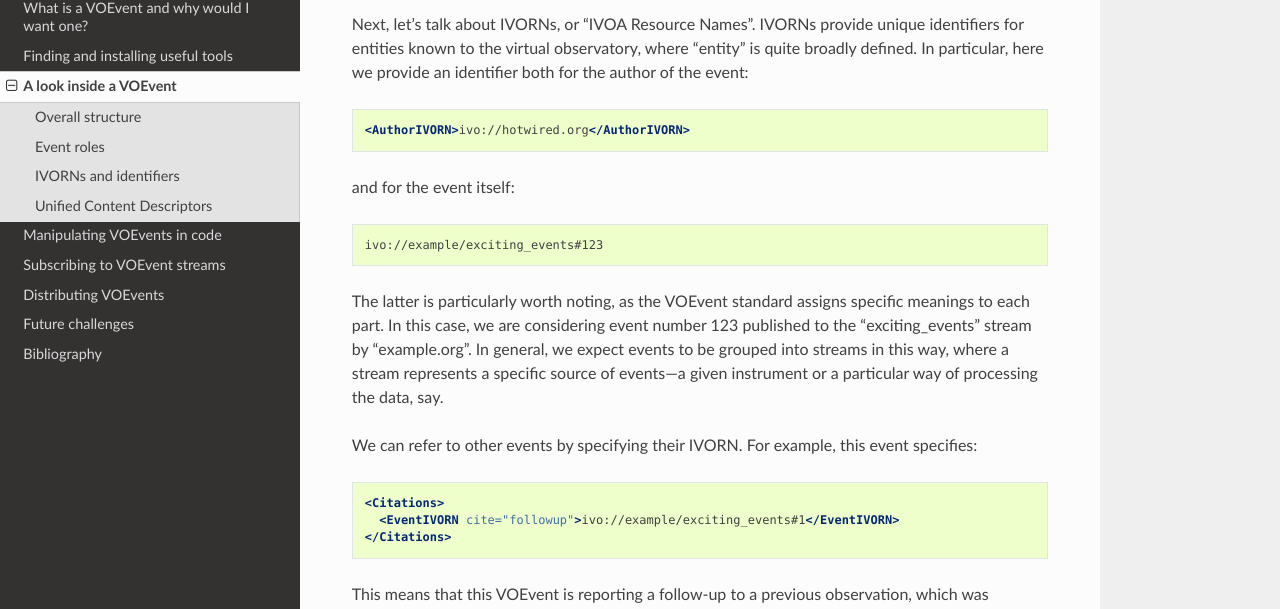
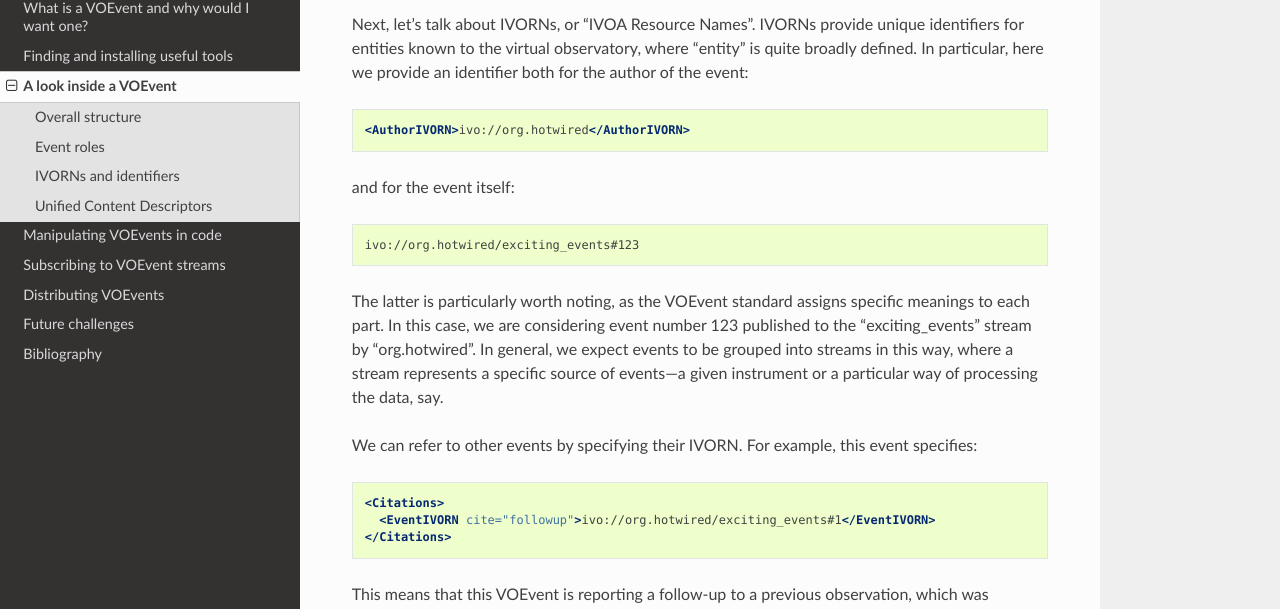
Before and after one commit to jdswinbank/voevent-notes, a Sphinx documentation site: the page built from docs/reading.rst, in a window 1280 px wide and 900 px high, scrolled down 2178 px. Shown: the part 137-746 px from the top of the window. Built offline with Sphinx 7.4.7 and the Read the Docs theme 2.0.0, drawn with Linux system fonts in a browser that asks for light colours; some of the changed text lies outside the part shown.

Commit message:
Use org.hotwired as the authority identifier.
Broadly following the advice in
http://www.ivoa.net/documents/REC/Identifiers/Identifiers-20070302.html
§3.1.1.

```diff
--- a/docs/parse.rst
+++ b/docs/parse.rst
@@ -56,7 +56,7 @@ XML boilerplate that we skipped over) of the root ``VOEvent`` element are access
 dictionary on ``v``::
 
    In [4]: v.attrib['ivorn']
-   Out[4]: 'ivo://example/exciting_events#123'
+   Out[4]: 'ivo://org.hotwired/exciting_events#123'
 
    In [5]: v.attrib['role']
    Out[5]: 'test'
--- a/docs/reading.rst
+++ b/docs/reading.rst
@@ -72,17 +72,17 @@ identifier both for the author of the event:
 
 .. code-block:: xml
 
-   <AuthorIVORN>ivo://hotwired.org</AuthorIVORN>
+   <AuthorIVORN>ivo://org.hotwired</AuthorIVORN>
 
 and for the event itself:
 
 .. code-block:: xml
 
-   ivo://example/exciting_events#123
+   ivo://org.hotwired/exciting_events#123
 
 The latter is particularly worth noting, as the VOEvent standard assigns
 specific meanings to each part. In this case, we are considering event number
-123 published to the "exciting_events" stream by "example.org". In general, we
+123 published to the "exciting_events" stream by "org.hotwired". In general, we
 expect events to be grouped into streams in this way, where a stream
 represents a specific source of events---a given instrument or a particular
 way of processing the data, say.
@@ -93,7 +93,7 @@ event specifies:
 .. code-block:: xml
 
    <Citations>
-     <EventIVORN cite="followup">ivo://example/exciting_events#1</EventIVORN>
+     <EventIVORN cite="followup">ivo://org.hotwired/exciting_events#1</EventIVORN>
    </Citations>
 
 This means that this VOEvent is reporting a follow-up to a previous
--- a/docs/voevent.xml
+++ b/docs/voevent.xml
@@ -4,7 +4,7 @@
              xsi:schemaLocation="http://www.ivoa.net/xml/VOEvent/v2.0
                                  http://www.ivoa.net/xml/VOEvent/VOEvent-v2.0.xsd"
              version="2.0" role="test"
-             ivorn="ivo://example/exciting_events#123">
+             ivorn="ivo://org.hotwired/exciting_events#123">
   <Who>
     <AuthorIVORN>ivo://hotwired.org</AuthorIVORN>
     <Date>1970-01-01T00:00:00</Date>
@@ -58,6 +58,6 @@
     </Inference>
   </Why>
   <Citations>
-    <EventIVORN cite="followup">ivo://example/exciting_events#1</EventIVORN>
+    <EventIVORN cite="followup">ivo://org.hotwired/exciting_events#1</EventIVORN>
   </Citations>
 </voe:VOEvent>
```
